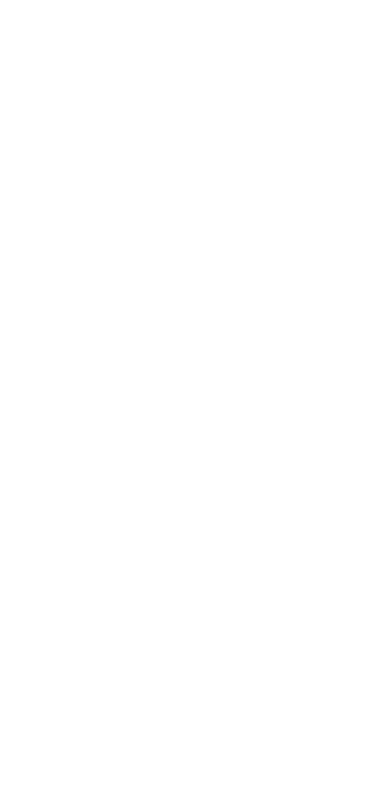
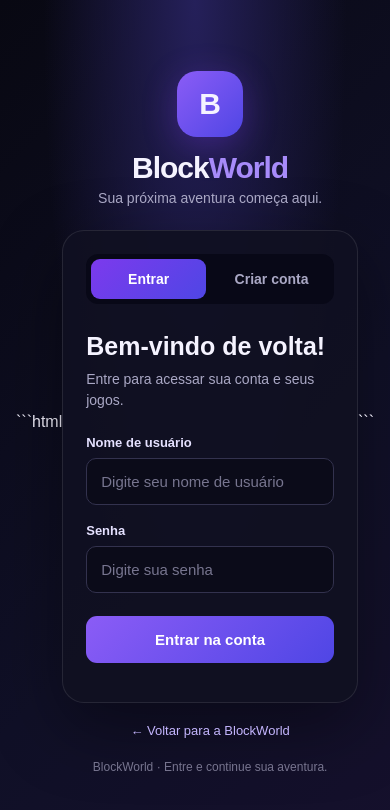
Before and after one commit to denilsonjunior2027-gif/dfdfdf, a website: page platform/login.html in a window 390 px wide. Drawn offline with Linux system fonts and the light colour scheme; no server answers.

Commit message:
Update login.html

````diff
--- a/platform/login.html
+++ b/platform/login.html
@@ -1,5 +1,326 @@
+```html
+<!DOCTYPE html>
+<html lang="pt-BR">
+<head>
+  <meta charset="UTF-8">
+  <meta name="viewport" content="width=device-width, initial-scale=1.0">
+  <meta name="theme-color" content="#090914">
+  <title>Entrar | BlockWorld</title>
 
+  <style>
+    * {
+      box-sizing: border-box;
+    }
 
+    body {
+      margin: 0;
+      min-height: 100vh;
+      display: flex;
+      align-items: center;
+      justify-content: center;
+      padding: 24px;
+      font-family: Arial, Helvetica, sans-serif;
+      color: #f5f3ff;
+      background:
+        radial-gradient(ellipse at top, #25205a 0%, transparent 55%),
+        linear-gradient(135deg, #080812, #101027 60%, #15102c);
+    }
+
+    .container {
+      width: 100%;
+      max-width: 440px;
+    }
+
+    .logo {
+      text-align: center;
+      margin-bottom: 24px;
+    }
+
+    .logo-icon {
+      display: inline-flex;
+      width: 66px;
+      height: 66px;
+      align-items: center;
+      justify-content: center;
+      border-radius: 20px;
+      font-size: 30px;
+      font-weight: 900;
+      background: linear-gradient(135deg, #8b5cf6, #4f46e5);
+      box-shadow: 0 8px 35px #7c3aed55;
+    }
+
+    .logo h1 {
+      margin: 14px 0 5px;
+      font-size: 30px;
+      letter-spacing: -1px;
+    }
+
+    .logo h1 span {
+      color: #a78bfa;
+    }
+
+    .logo p {
+      margin: 0;
+      color: #aaa8c5;
+      font-size: 14px;
+    }
+
+    .card {
+      padding: 30px;
+      border: 1px solid #ffffff18;
+      border-radius: 22px;
+      background: #111122eF;
+      box-shadow: 0 24px 70px #0006;
+    }
+
+    .tabs {
+      display: grid;
+      grid-template-columns: 1fr 1fr;
+      gap: 8px;
+      padding: 5px;
+      margin-bottom: 28px;
+      border-radius: 12px;
+      background: #080817;
+    }
+
+    .tab {
+      padding: 12px;
+      border: 0;
+      border-radius: 9px;
+      color: #aaa8c5;
+      background: transparent;
+      cursor: pointer;
+      font-weight: 700;
+      font-size: 14px;
+    }
+
+    .tab.active {
+      color: white;
+      background: linear-gradient(135deg, #7c3aed, #4f46e5);
+    }
+
+    h2 {
+      margin: 0 0 8px;
+      font-size: 25px;
+    }
+
+    .description {
+      margin: 0 0 24px;
+      color: #aaa8c5;
+      line-height: 1.5;
+      font-size: 14px;
+    }
+
+    .field {
+      margin-bottom: 18px;
+    }
+
+    .field label {
+      display: block;
+      margin-bottom: 8px;
+      color: #e5e1ff;
+      font-size: 13px;
+      font-weight: 700;
+    }
+
+    .field input {
+      width: 100%;
+      padding: 14px;
+      outline: none;
+      border: 1px solid #33324e;
+      border-radius: 10px;
+      color: white;
+      background: #0b0b19;
+      font-size: 15px;
+      transition: border-color 0.2s;
+    }
+
+    .field input:focus {
+      border-color: #8b5cf6;
+      box-shadow: 0 0 0 3px #8b5cf622;
+    }
+
+    .field input::placeholder {
+      color: #77758f;
+    }
+
+    #confirmWrap[hidden] {
+      display: none;
+    }
+
+    .submit {
+      width: 100%;
+      padding: 15px;
+      margin-top: 5px;
+      border: 0;
+      border-radius: 11px;
+      color: white;
+      background: linear-gradient(135deg, #8b5cf6, #4f46e5);
+      font-weight: 800;
+      font-size: 15px;
+      cursor: pointer;
+      transition: opacity 0.2s, transform 0.2s;
+    }
+
+    .submit:hover:not(:disabled) {
+      transform: translateY(-1px);
+    }
+
+    .submit:disabled {
+      opacity: 0.6;
+      cursor: wait;
+    }
+
+    .notice {
+      display: none;
+      padding: 12px;
+      margin-top: 18px;
+      border-radius: 9px;
+      font-size: 13px;
+      line-height: 1.5;
+      overflow-wrap: anywhere;
+    }
+
+    .notice.error,
+    .notice.success {
+      display: block;
+    }
+
+    .notice.error {
+      color: #fecaca;
+      background: #7f1d1d44;
+      border: 1px solid #ef444455;
+    }
+
+    .notice.success {
+      color: #bbf7d0;
+      background: #14532d44;
+      border: 1px solid #22c55e55;
+    }
+
+    .footer {
+      margin-top: 22px;
+      text-align: center;
+      color: #77758f;
+      font-size: 12px;
+    }
+
+    .back {
+      display: inline-block;
+      margin-top: 20px;
+      color: #c4b5fd;
+      text-decoration: none;
+      font-size: 13px;
+    }
+
+    .back:hover {
+      color: white;
+    }
+
+    @media (max-width: 480px) {
+      body {
+        padding: 16px;
+      }
+
+      .card {
+        padding: 23px;
+      }
+    }
+  </style>
+</head>
+
+<body>
+  <main class="container">
+    <header class="logo">
+      <div class="logo-icon" aria-hidden="true">B</div>
+      <h1>Block<span>World</span></h1>
+      <p>Sua próxima aventura começa aqui.</p>
+    </header>
+
+    <section class="card">
+      <div class="tabs">
+        <button
+          type="button"
+          id="loginTab"
+          class="tab active"
+        >Entrar</button>
+
+        <button
+          type="button"
+          id="registerTab"
+          class="tab"
+        >Criar conta</button>
+      </div>
+
+      <h2 id="heading">Bem-vindo de volta!</h2>
+
+      <p id="description" class="description">
+        Entre para acessar sua conta e seus jogos.
+      </p>
+
+      <form id="authForm">
+        <div class="field">
+          <label for="username">Nome de usuário</label>
+          <input
+            id="username"
+            name="username"
+            type="text"
+            placeholder="Digite seu nome de usuário"
+            autocomplete="username"
+            minlength="3"
+            maxlength="30"
+            required
+          >
+        </div>
+
+        <div class="field">
+          <label for="password">Senha</label>
+          <input
+            id="password"
+            name="password"
+            type="password"
+            placeholder="Digite sua senha"
+            autocomplete="current-password"
+            minlength="8"
+            maxlength="128"
+            required
+          >
+        </div>
+
+        <div class="field" id="confirmWrap" hidden>
+          <label for="confirmPassword">Confirmar senha</label>
+          <input
+            id="confirmPassword"
+            name="confirmPassword"
+            type="password"
+            placeholder="Digite a senha novamente"
+            autocomplete="new-password"
+            minlength="8"
+            maxlength="128"
+          >
+        </div>
+
+        <button class="submit" id="submitButton" type="submit">
+          Entrar na conta
+        </button>
+
+        <div
+          id="notice"
+          class="notice"
+          role="status"
+          aria-live="polite"
+        ></div>
+      </form>
+    </section>
+
+    <div style="text-align:center">
+      <a class="back" href="/">← Voltar para a BlockWorld</a>
+    </div>
+
+    <footer class="footer">
+      BlockWorld · Entre e continue sua aventura.
+    </footer>
+  </main>
 
   <script>
   (() => {
@@ -7,7 +328,6 @@
 
     const API_URL = 'https://dfdfdf-1.onrender.com';
 
-  function iniciarLogin() {
     const $ = id => document.getElementById(id);
 
     const form = $('authForm');
@@ -22,258 +342,209 @@
     const heading = $('heading');
     const description = $('description');
 
-    // Não inicia se o HTML necessário não existir.
-    const elementos = {
-      authForm: form,
-      loginTab,
-      registerTab,
-      confirmWrap,
-      confirmPassword,
-      password,
-      submitButton,
-      notice,
-      username,
-      heading,
-      description
-    };
+    const requiredElements = [
+      form, loginTab, registerTab, confirmWrap,
+      confirmPassword, password, submitButton,
+      notice, username, heading, description
+    ];
 
-    const ausentes = Object.keys(elementos).filter(
-      id => !elementos[id]
-    );
-
-    if (ausentes.length) {
+    if (requiredElements.some(element => !element)) {
       console.error(
-        '[BlockWorld] HTML incompleto. Elementos ausentes:',
-        ausentes.join(', ')
-      );
-
-      console.error(
-        '[BlockWorld] Confira se este script está no login.html correto.'
+        '[BlockWorld] O formulário HTML está incompleto.'
       );
       return;
     }
 
-    let modo = 'login';
-    let enviando = false;
+    let mode = 'login';
+    let sending = false;
 
-    function mostrarAviso(mensagem, tipo = 'error') {
-      notice.textContent = mensagem;
-      notice.className = 'notice ' + tipo;
+    function showNotice(message, type = 'error') {
+      notice.textContent = message;
+      notice.className = 'notice ' + type;
     }
 
-    function definirModo(novoModo) {
-      if (enviando) return;
+    function setMode(nextMode) {
+      if (sending) return;
 
-      modo = novoModo === 'register' ? 'register' : 'login';
+      mode = nextMode === 'register' ? 'register' : 'login';
+      const registering = mode === 'register';
 
-      const cadastro = modo === 'register';
+      loginTab.classList.toggle('active', !registering);
+      registerTab.classList.toggle('active', registering);
 
-      loginTab.classList.toggle('active', !cadastro);
-      registerTab.classList.toggle('active', cadastro);
+      confirmWrap.hidden = !registering;
+      confirmPassword.required = registering;
 
-      confirmWrap.hidden = !cadastro;
-      confirmPassword.required = cadastro;
-
-      password.autocomplete = cadastro
+      password.autocomplete = registering
         ? 'new-password'
         : 'current-password';
 
-      heading.textContent = cadastro
+      heading.textContent = registering
         ? 'Crie sua conta'
         : 'Bem-vindo de volta!';
 
-      description.textContent = cadastro
+      description.textContent = registering
         ? 'Cadastre-se para começar sua jornada na BlockWorld.'
         : 'Entre para acessar sua conta e seus jogos.';
 
-      submitButton.textContent = cadastro
+      submitButton.textContent = registering
         ? 'Criar minha conta'
         : 'Entrar na conta';
 
-      notice.textContent = '';
-      notice.className = 'notice';
+      showNotice('', '');
     }
 
-    function destino() {
+    function getDestination() {
       const params = new URLSearchParams(location.search);
-      const proximo = params.get('next') || '/';
+      const next = params.get('next') || '/';
 
+      // Só permite caminhos locais do próprio site.
       if (
-        proximo.startsWith('/') &&
-        !proximo.startsWith('//') &&
-        !proximo.startsWith('/\\') &&
-        proximo !== '/login.html'
+        next.startsWith('/') &&
+        !next.startsWith('//') &&
+        !next.startsWith('/\\') &&
+        next !== '/login.html'
       ) {
-        return proximo;
+        return next;
       }
 
       return '/';
     }
 
-    async function requisicaoAPI(caminho, opcoes = {}) {
-      let resposta;
+    async function apiRequest(path, options = {}) {
+      let response;
 
       try {
-        resposta = await fetch(API_URL + caminho, {
-          ...opcoes,
+        response = await fetch(API_URL + path, {
+          ...options,
           credentials: 'include',
           cache: 'no-store'
         });
-      } catch (erro) {
-        console.error('[BlockWorld] Falha na API:', erro);
-
+      } catch (error) {
+        console.error('[BlockWorld] Erro de conexão:', error);
         throw new Error(
-          'Não foi possível conectar ao servidor. Verifique a conexão e o CORS.'
+          'Não foi possível conectar ao servidor. Verifique o servidor e a configuração CORS.'
         );
       }
 
-      const tipo = resposta.headers.get('content-type') || '';
-      let dados = {};
+      const contentType = response.headers.get('content-type') || '';
 
-      if (tipo.includes('application/json')) {
-        try {
-          dados = await resposta.json();
-        } catch {
-          throw new Error('O servidor retornou uma resposta JSON inválida.');
-        }
-      } else {
+      if (!contentType.includes('application/json')) {
         throw new Error(
-          'Resposta inesperada do servidor. Código HTTP ' +
-          resposta.status + '.'
+          'O servidor retornou uma resposta inesperada (HTTP ' +
+          response.status + ').'
         );
       }
 
-      if (!resposta.ok) {
+      let data;
+
+      try {
+        data = await response.json();
+      } catch {
+        throw new Error('O servidor retornou JSON inválido.');
+      }
+
+      if (!response.ok) {
         throw new Error(
-          dados.error ||
-          dados.message ||
-          'Erro HTTP ' + resposta.status + '.'
+          data.error ||
+          data.message ||
+          'O servidor retornou HTTP ' + response.status + '.'
         );
       }
 
-      return dados;
+      return data;
     }
 
-    async function verificarSessao() {
+    async function checkSession() {
       try {
-        const dados = await requisicaoAPI('/api/me');
+        const data = await apiRequest('/api/me');
 
-        if (dados.user) {
-          mostrarAviso(
-            'Você já está conectado como ' +
-            dados.user.username +
-            '. Redirecionando...',
+        if (data.user) {
+          showNotice(
+            'Você já está conectado. Redirecionando...',
             'success'
           );
 
           submitButton.disabled = true;
 
           window.setTimeout(() => {
-            location.replace(destino());
-          }, 500);
+            location.replace(getDestination());
+          }, 700);
         }
-      } catch (erro) {
-        // Uma sessão inexistente não impede o usuário de entrar.
+      } catch (error) {
         console.warn(
-          '[BlockWorld] Verificação da sessão:',
-          erro.message
+          '[BlockWorld] Não foi possível verificar a sessão:',
+          error.message
         );
       }
     }
 
-    loginTab.addEventListener('click', () => {
-      definirModo('login');
-    });
+    loginTab.addEventListener('click', () => setMode('login'));
+    registerTab.addEventListener('click', () => setMode('register'));
 
-    registerTab.addEventListener('click', () => {
-      definirModo('register');
-    });
+    form.addEventListener('submit', async event => {
+      event.preventDefault();
 
-    form.addEventListener('submit', async evento => {
-      evento.preventDefault();
+      if (sending || !form.reportValidity()) return;
 
-      if (enviando) return;
+      const name = username.value.trim();
+      const pass = password.value;
 
-      if (!form.reportValidity()) return;
-
-      const nome = username.value.trim();
-      const senha = password.value;
-
-      if (modo === 'register' && senha !== confirmPassword.value) {
-        mostrarAviso('As senhas não coincidem.');
+      if (mode === 'register' && pass !== confirmPassword.value) {
+        showNotice('As senhas não coincidem.');
+        confirmPassword.focus();
         return;
       }
 
-      enviando = true;
+      sending = true;
       submitButton.disabled = true;
-
-      submitButton.textContent = modo === 'register'
+      submitButton.textContent = mode === 'register'
         ? 'Criando conta...'
         : 'Entrando...';
 
-      notice.textContent = '';
-      notice.className = 'notice';
+      showNotice('', '');
 
       try {
-        const caminho = modo === 'register'
+        const endpoint = mode === 'register'
           ? '/api/register'
           : '/api/login';
 
-        const dados = await requisicaoAPI(caminho, {
+        const data = await apiRequest(endpoint, {
           method: 'POST',
           headers: {
             'Content-Type': 'application/json'
           },
           body: JSON.stringify({
-            username: nome,
-            password: senha
+            username: name,
+            password: pass
           })
         });
 
-        if (dados.success === false || dados.sucesso === false) {
+        if (data.success === false || data.sucesso === false) {
           throw new Error(
-            dados.error ||
-            dados.message ||
+            data.error ||
+            data.message ||
             'Não foi possível concluir a operação.'
           );
         }
 
-        mostrarAviso(
-          'Tudo certo! Entrando na BlockWorld...',
-          'success'
-        );
+        showNotice('Operação concluída! Redirecionando...', 'success');
 
-        // Evita reativar o botão durante o redirecionamento.
-        location.assign(destino());
-        return;
-
-      } catch (erro) {
-        mostrarAviso(
-          erro.message || 'Falha ao entrar na conta.'
-        );
-      }
-
-      enviando = false;
+        location.assign(getDestination());
+      } catch (error) {
+        showNotice(error.message || 'Ocorreu um erro.');
+        sending = false;
         submitButton.disabled = false;
-
-      submitButton.textContent = modo === 'register'
+        submitButton.textContent = mode === 'register'
           ? 'Criar minha conta'
           : 'Entrar na conta';
+      }
     });
 
-    definirModo('login');
-    verificarSessao();
-  }
-
-  // Aguarda o HTML ser carregado antes de procurar os elementos.
-  if (document.readyState === 'loading') {
-    document.addEventListener(
-      'DOMContentLoaded',
-      iniciarLogin,
-      { once: true }
-    );
-  } else {
-    iniciarLogin();
-  }
+    setMode('login');
+    checkSession();
   })();
   </script>
+</body>
+</html>
+```
````
Lines whose indentation alone changed are shown as unchanged.
